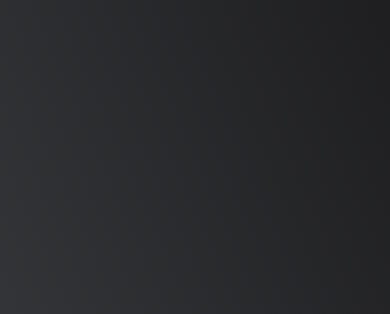
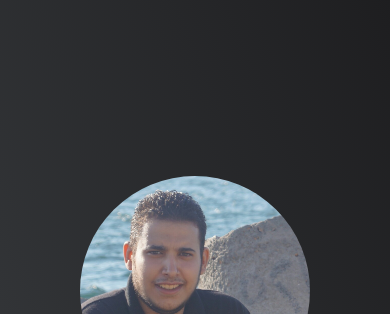
Before and after one commit to KareeMagdyy/fcc-portfolio, a plain HTML site: page index.html in a window 390 px wide. Shown: the part 61-375 px from the top of the page. Drawn offline with Linux system fonts and the light colour scheme.

Commit message:
adding pic

```diff
--- a/index.html
+++ b/index.html
@@ -18,6 +18,7 @@
         <a href="#contact" class="navbar-link">Contact</a>
     </nav>
     <section class="welcome-area" id="about">
+        <img src="pic.jpg" alt="Kareem's Pic">
         <h1>Hey I am Kareem</h1>
         <p>a web developer</p>
     </section>
--- a/main.css
+++ b/main.css
@@ -59,6 +59,13 @@
   flex-direction: column;
 }
 
+.welcome-area img {
+  border-radius: 50%;
+  max-width: 250px;
+  max-height: 250px;
+  margin-top: 4rem;
+}
+
 .welcome-area h1 {
   font-family: "Raleway", sans-serif;
   font-weight: 700;
@@ -81,6 +88,12 @@
   .welcome-area p {
     font-size: 1.5rem;
   }
+  .welcome-area img {
+    border-radius: 50%;
+    max-width: 230px;
+    max-height: 230px;
+    margin-top: 0;
+  }
 }
 
 @media (max-width: 375px) {
@@ -89,6 +102,12 @@
   }
   .welcome-area p {
     font-size: 1.1rem;
+  }
+  .welcome-area img {
+    border-radius: 50%;
+    max-width: 200px;
+    max-height: 200px;
+    margin-top: 0;
   }
 }
 
```
Also changed, not shown: pic.jpg (added).
